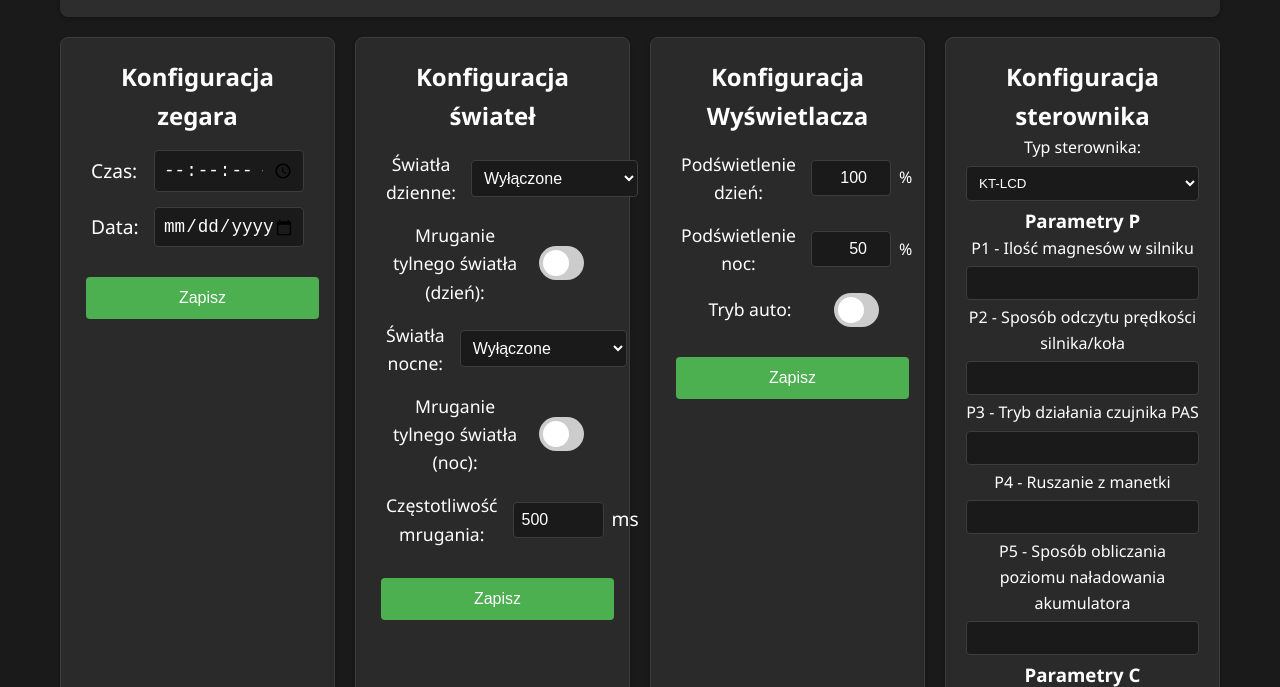
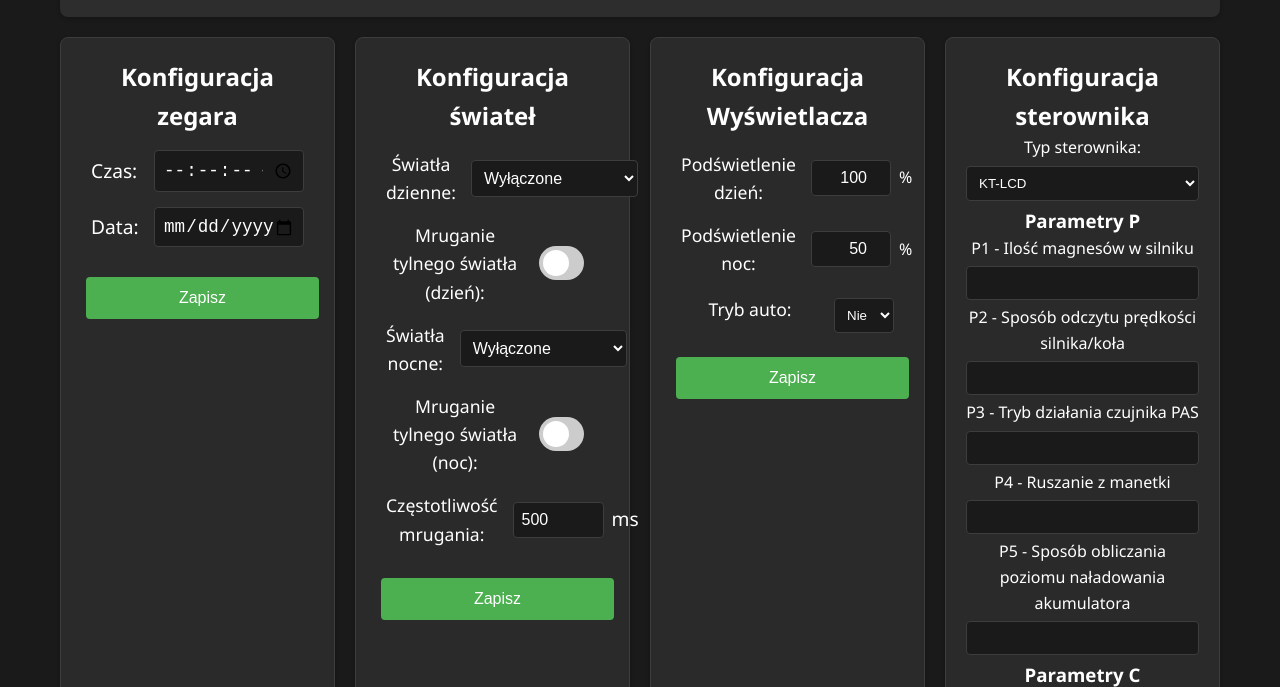
Before and after one commit to pimowo/PMW-Ride-System, a plain HTML site: page data/index.html in a window 1280 px wide. Shown: the part 109-796 px from the top of the page. Drawn offline with Linux system fonts and the light colour scheme; a script that the page names is missing.

Commit message:
Update index.html

```diff
--- a/data/index.html
+++ b/data/index.html
@@ -108,10 +108,12 @@
     <!-- Tryb auto -->
     <div class="display-row">
         <label>Tryb auto:</label>
-        <div class="toggle-switch">
-            <input type="checkbox" id="auto-mode">
-            <label for="auto-mode"></label>
-        </div>
+<div class="toggle-switch">
+    <select>
+        <option value="false">Nie</option>
+        <option value="true">Tak</option>
+    </select>
+</div>
     </div>
     <button class="btn-save" onclick="saveDisplayConfig()">Zapisz</button>
 </div>
```
